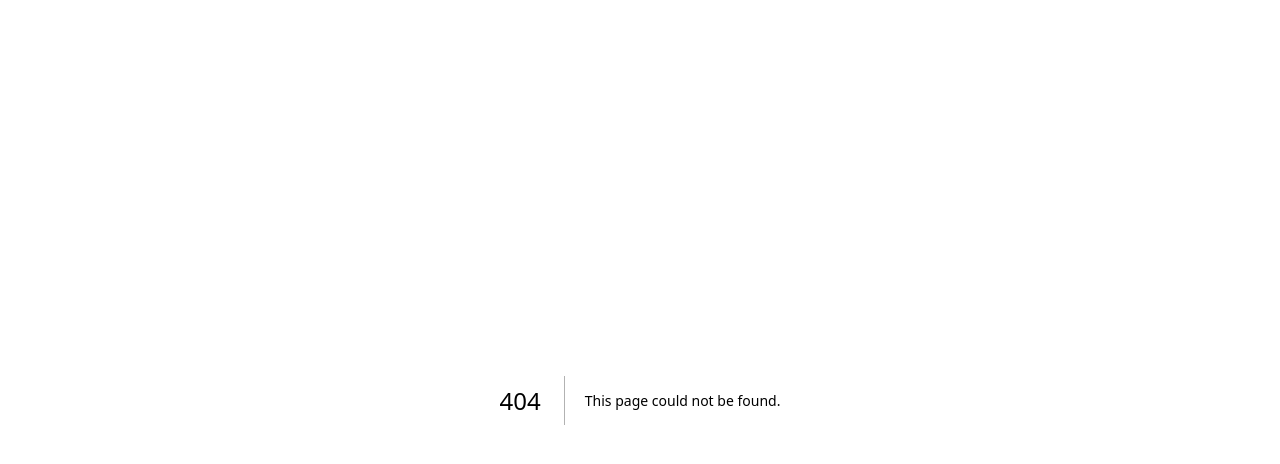
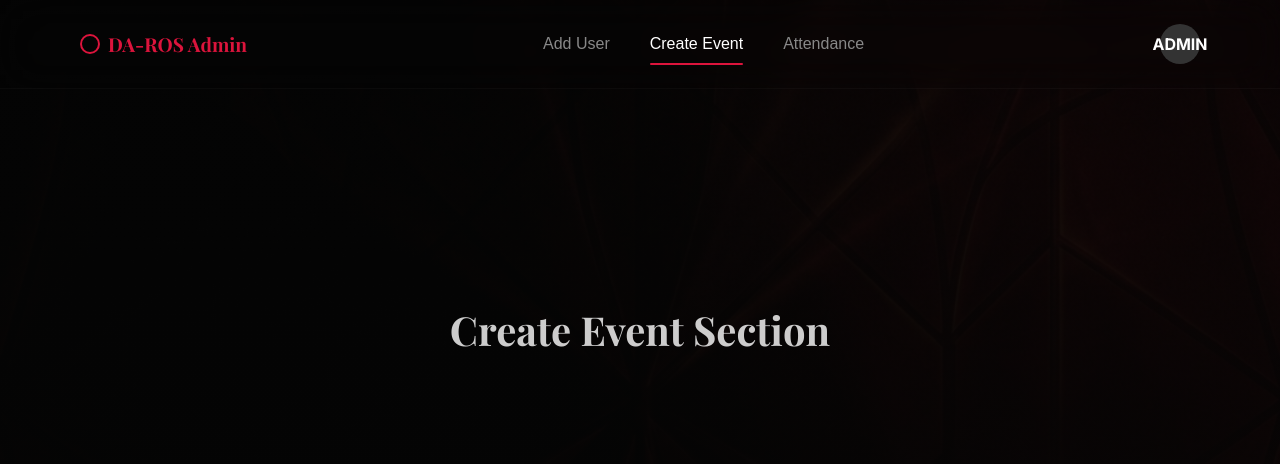
Before and after one commit to manojkumar2006-web/DA_ROS, a Next.js app: page /admin in a window 1280 px wide. Before the commit this address had no page. Shown: the top 464 px of the page. Built offline with nearby package versions, Linux system fonts and the light colour scheme; a web font is replaced by a local one.

Commit message:
feat: create admin dashboard layout with navigation tabs

```diff
--- /dev/null
+++ b/src/app/admin/page.module.css
@@ -0,0 +1,128 @@
+.container {
+  min-height: 100vh;
+  background-color: transparent;
+  color: #fff;
+  font-family: var(--font-inter), sans-serif;
+}
+
+/* Navigation Bar */
+.navbar {
+  display: flex;
+  justify-content: space-between;
+  align-items: center;
+  padding: 1.5rem 5rem;
+  background: transparent;
+  backdrop-filter: blur(20px);
+  -webkit-backdrop-filter: blur(20px);
+  border-bottom: 1px solid rgba(255, 255, 255, 0.03);
+  position: sticky;
+  top: 0;
+  z-index: 50;
+}
+
+.logoArea {
+  display: flex;
+  align-items: center;
+  gap: 0.5rem;
+}
+
+.logoIcon {
+  width: 20px;
+  height: 20px;
+  border: 2px solid var(--crimson);
+  border-radius: 50%;
+}
+
+.logoText {
+  font-family: var(--font-playfair), serif;
+  font-size: 1.2rem;
+  font-weight: 700;
+  color: var(--crimson);
+}
+
+.navTabs {
+  display: flex;
+  gap: 2.5rem;
+}
+
+.tab {
+  background: transparent;
+  border: none;
+  color: #888;
+  font-size: 1rem;
+  font-weight: 500;
+  cursor: pointer;
+  padding: 0.5rem 0;
+  transition: color 0.3s ease;
+  position: relative;
+}
+
+.tab:hover {
+  color: #fff;
+}
+
+.activeTab {
+  color: #fff;
+}
+
+.activeTab::after {
+  content: '';
+  position: absolute;
+  bottom: -4px;
+  left: 0;
+  width: 100%;
+  height: 2px;
+  background-color: var(--crimson);
+  border-radius: 2px;
+}
+
+.profileArea {
+  display: flex;
+  align-items: center;
+  gap: 1rem;
+}
+
+.profileCircle {
+  width: 40px;
+  height: 40px;
+  background: #333;
+  border-radius: 50%;
+  display: flex;
+  align-items: center;
+  justify-content: center;
+  font-weight: 700;
+  font-size: 1rem;
+  color: #fff;
+}
+
+/* Main Content */
+.mainContent {
+  max-width: 1200px;
+  margin: 0 auto;
+  padding: 5rem 2rem;
+  display: flex;
+  flex-direction: column;
+  align-items: center;
+  justify-content: center;
+  text-align: center;
+  min-height: 60vh;
+}
+
+.placeholderText {
+  font-size: 2.5rem;
+  font-family: var(--font-playfair), serif;
+  color: #fff;
+  opacity: 0.8;
+}
+
+/* Responsive */
+@media (max-width: 768px) {
+  .navbar {
+    padding: 1rem 1.5rem;
+    flex-direction: column;
+    gap: 1rem;
+  }
+  .navTabs {
+    gap: 1rem;
+  }
+}
--- /dev/null
+++ b/src/app/admin/page.tsx
@@ -0,0 +1,60 @@
+"use client";
+
+import { useState } from 'react';
+import styles from './page.module.css';
+
+export default function AdminDashboard() {
+  const [activeTab, setActiveTab] = useState<'addUser' | 'createEvent' | 'attendance'>('createEvent');
+
+  return (
+    <div className={styles.container}>
+      {/* Navigation Bar */}
+      <nav className={styles.navbar}>
+        <div className={styles.logoArea}>
+          <div className={styles.logoIcon}></div>
+          <span className={styles.logoText}>DA-ROS Admin</span>
+        </div>
+
+        <div className={styles.navTabs}>
+          <button
+            className={`${styles.tab} ${activeTab === 'addUser' ? styles.activeTab : ''}`}
+            onClick={() => setActiveTab('addUser')}
+          >
+            Add User
+          </button>
+          <button
+            className={`${styles.tab} ${activeTab === 'createEvent' ? styles.activeTab : ''}`}
+            onClick={() => setActiveTab('createEvent')}
+          >
+            Create Event
+          </button>
+          <button
+            className={`${styles.tab} ${activeTab === 'attendance' ? styles.activeTab : ''}`}
+            onClick={() => setActiveTab('attendance')}
+          >
+            Attendance
+          </button>
+        </div>
+
+        <div className={styles.profileArea}>
+          <div className={styles.profileCircle}>ADMIN</div>
+        </div>
+      </nav>
+
+      {/* Main Content Area */}
+      <main className={styles.mainContent}>
+        {activeTab === 'addUser' && (
+          <h1 className={styles.placeholderText}>Add User Section</h1>
+        )}
+
+        {activeTab === 'createEvent' && (
+          <h1 className={styles.placeholderText}>Create Event Section</h1>
+        )}
+
+        {activeTab === 'attendance' && (
+          <h1 className={styles.placeholderText}>Attendance Section</h1>
+        )}
+      </main>
+    </div>
+  );
+}
```
